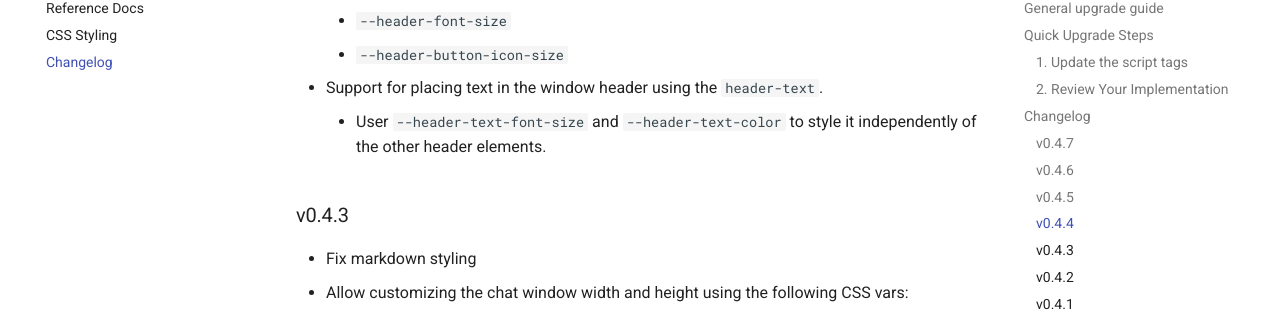
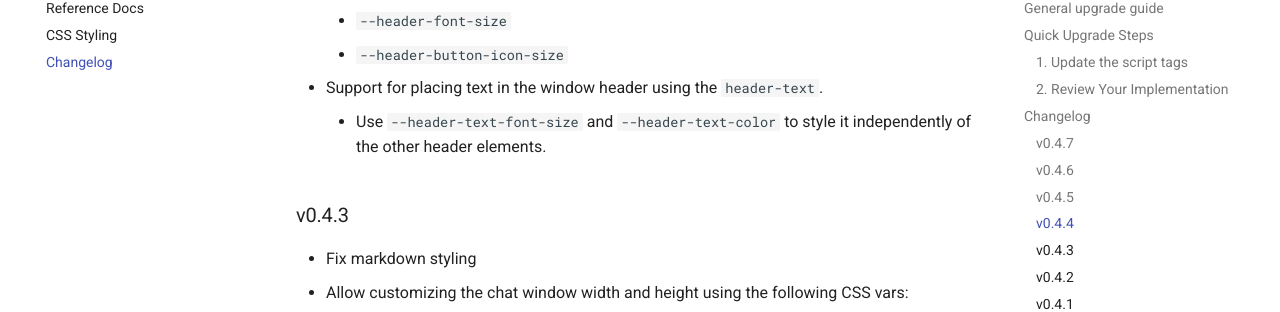
Before and after one commit to dimagi/open-chat-studio-docs, an MkDocs documentation site: the page built from docs/chat_widget/changelog.md, in a window 1280 px wide and 900 px high, scrolled down 1743 px. Shown: the part 148-460 px from the top of the window. Built offline with MkDocs 1.6.1 and Material for MkDocs 9.7.7, drawn with Linux system fonts in a browser that asks for light colours; a script that is not in the unit is left out; comment, search, counter and statistics services are not loaded.

Commit message:
review fixes

```diff
--- a/docs/chat_widget/changelog.md
+++ b/docs/chat_widget/changelog.md
@@ -30,7 +30,7 @@
 
 * Add support for sending messages with attachments.
   * Enabled by setting `allow-attachments="true"`
-  * * See the [file attachments](styling.md#file-attachments) section in the style guide for available CSS properties.
+  * See the [file attachments](styling.md#file-attachments) section in the style guide for available CSS properties.
 * Update the 'Start a new session' icon.
 * Add a confirmation dialog when starting a new chat.
   * Customize the text using the `new-chat-confirmation-message` attribute.
@@ -59,7 +59,7 @@
     * `--header-font-size`
     * `--header-button-icon-size`
 * Support for placing text in the window header using the `header-text`.
-    * User `--header-text-font-size` and `--header-text-color` to style it independently of the other header elements.
+    * Use `--header-text-font-size` and `--header-text-color` to style it independently of the other header elements.
 
 ### v0.4.3
 
```
